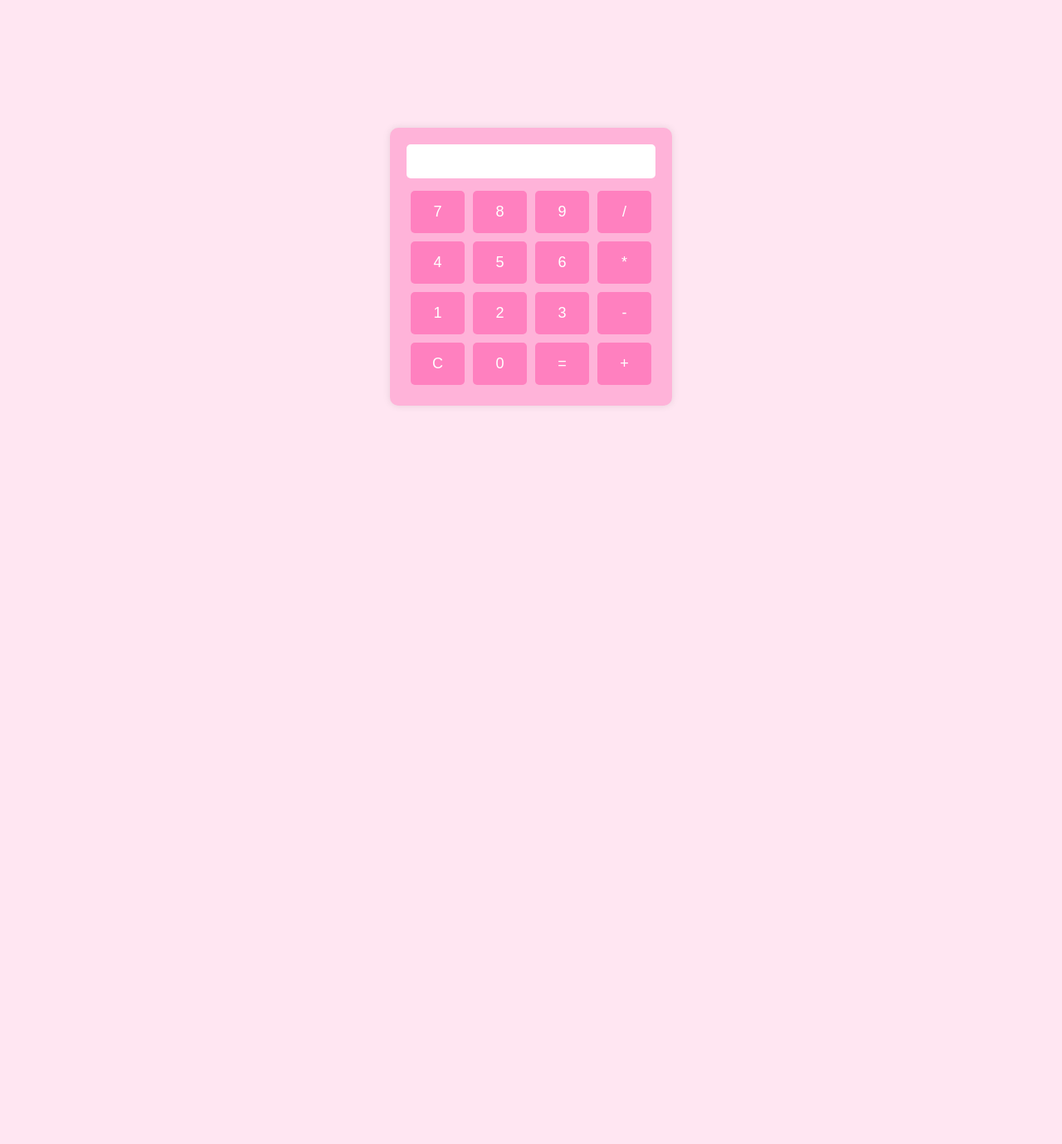
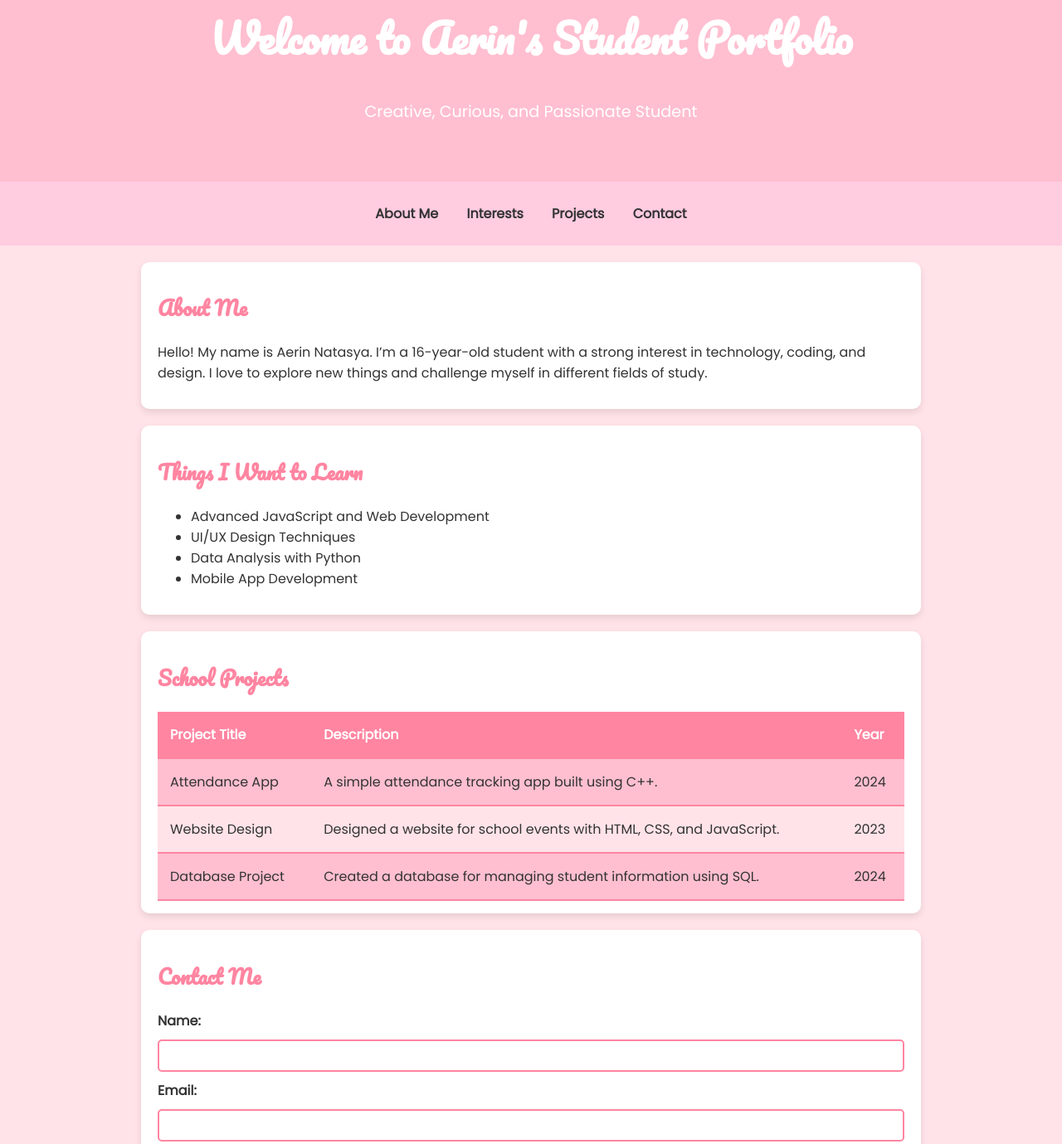
Before and after one commit to Aievrine/SMKcoding2024, a plain HTML site: page index.html in a window 1280 px wide. Shown: the part 79-1458 px from the top of the page at 83% size. Before the commit the page ends 800 px from the top, so only its background shows below. Drawn offline with Linux system fonts and the light colour scheme.

Commit message:
Add files via upload

```diff
--- a/index.html
+++ b/index.html
@@ -1,106 +1,90 @@
 <!DOCTYPE html>
 <html lang="en">
 <head>
-<meta charset="UTF-8">
-<meta name="viewport" content="width=device-width, initial-scale=1.0">
-<title>Kalkulator Sederhana</title>
-<style>
-    body {
-        font-family: Arial, sans-serif;
-        background-color: #ffe6f2; /* Pink pastel */
-        margin: 0;
-        padding: 0;
-        display: flex;
-        justify-content: center;
-        align-items: center;
-        height: 100vh;
-    }
-
-    .calculator {
-        background-color: #ffb3d9; /* Pink tua */
-        padding: 20px;
-        border-radius: 10px;
-        box-shadow: 0 0 10px rgba(0, 0, 0, 0.1);
-        width: 300px; /* Lebar kalkulator */
-    }
-
-    .display {
-        width: calc(100% - 20px); /* Lebar 100% dikurangi padding */
-        padding: 10px;
-        margin-bottom: 10px;
-        border-radius: 5px;
-        border: none;
-        font-size: 18px;
-        text-align: right;
-    }
-
-    .row {
-        display: flex;
-    }
-
-    .row input[type="button"] {
-        flex: 1;
-        padding: 15px;
-        margin: 5px;
-        border-radius: 5px;
-        border: none;
-        background-color: #ff80bf; /* Pink tua */
-        color: white;
-        font-size: 18px;
-        cursor: pointer;
-    }
-
-    .row input[type="button"]:hover {
-        background-color: #ff66a3; /* Pink tua gelap */
-    }
-</style>
+    <meta charset="UTF-8">
+    <meta name="viewport" content="width=device-width, initial-scale=1.0">
+    <title>Aerin's Student Portfolio</title>
+    <link rel="stylesheet" href="style.css">
+    <link href="https://fonts.googleapis.com/css2?family=Pacifico&family=Poppins:wght@300;400&display=swap" rel="stylesheet">
 </head>
 <body>
-    <div class="calculator">
-        <input type="text" class="display" id="display" readonly>
-        <div class="row">
-            <input type="button" value="7" onclick="appendToDisplay('7')">
-            <input type="button" value="8" onclick="appendToDisplay('8')">
-            <input type="button" value="9" onclick="appendToDisplay('9')">
-            <input type="button" value="/" onclick="appendToDisplay('/')">
-        </div>
-        <div class="row">
-            <input type="button" value="4" onclick="appendToDisplay('4')">
-            <input type="button" value="5" onclick="appendToDisplay('5')">
-            <input type="button" value="6" onclick="appendToDisplay('6')">
-            <input type="button" value="*" onclick="appendToDisplay('*')">
-        </div>
-        <div class="row">
-            <input type="button" value="1" onclick="appendToDisplay('1')">
-            <input type="button" value="2" onclick="appendToDisplay('2')">
-            <input type="button" value="3" onclick="appendToDisplay('3')">
-            <input type="button" value="-" onclick="appendToDisplay('-')">
-        </div>
-        <div class="row">
-            <input type="button" value="C" onclick="clearDisplay()">
-            <input type="button" value="0" onclick="appendToDisplay('0')">
-            <input type="button" value="=" onclick="calculate()">
-            <input type="button" value="+" onclick="appendToDisplay('+')">
-        </div>
-    </div>
+    <header>
+        <h1 id="animated-heading">Welcome to Aerin's Student Portfolio</h1>
+        <p>Creative, Curious, and Passionate Student</p>
+    </header>
 
-    <script>
-        function appendToDisplay(value) {
-            document.getElementById('display').value += value;
-        }
+    <nav>
+        <ul class="nav-links">
+            <li><a href="#about">About Me</a></li>
+            <li><a href="#interests">Interests</a></li>
+            <li><a href="#projects">Projects</a></li>
+            <li><a href="#contact">Contact</a></li>
+        </ul>
+    </nav>
 
-        function clearDisplay() {
-            document.getElementById('display').value = '';
-        }
+    <section id="about">
+        <h2>About Me</h2>
+        <p>Hello! My name is Aerin Natasya. I’m a 16-year-old student with a strong interest in technology, coding, and design. I love to explore new things and challenge myself in different fields of study.</p>
+    </section>
 
-        function calculate() {
-            try {
-                var result = eval(document.getElementById('display').value);
-                document.getElementById('display').value = result;
-            } catch (error) {
-                document.getElementById('display').value = 'Error';
-            }
-        }
-    </script>
+    <section id="interests">
+        <h2>Things I Want to Learn</h2>
+        <ul>
+            <li>Advanced JavaScript and Web Development</li>
+            <li>UI/UX Design Techniques</li>
+            <li>Data Analysis with Python</li>
+            <li>Mobile App Development</li>
+        </ul>
+    </section>
+
+    <section id="projects">
+        <h2>School Projects</h2>
+        <table>
+            <thead>
+                <tr>
+                    <th>Project Title</th>
+                    <th>Description</th>
+                    <th>Year</th>
+                </tr>
+            </thead>
+            <tbody>
+                <tr>
+                    <td>Attendance App</td>
+                    <td>A simple attendance tracking app built using C++.</td>
+                    <td>2024</td>
+                </tr>
+                <tr>
+                    <td>Website Design</td>
+                    <td>Designed a website for school events with HTML, CSS, and JavaScript.</td>
+                    <td>2023</td>
+                </tr>
+                <tr>
+                    <td>Database Project</td>
+                    <td>Created a database for managing student information using SQL.</td>
+                    <td>2024</td>
+                </tr>
+            </tbody>
+        </table>
+    </section>
+
+    <section id="contact">
+        <h2>Contact Me</h2>
+        <form action="#" id="contact-form">
+            <label for="name">Name:</label>
+            <input type="text" id="name" name="name" required>
+
+            <label for="email">Email:</label>
+            <input type="email" id="email" name="email" required>
+
+            <label for="message">Message:</label>
+            <textarea id="message" name="message" rows="4" required></textarea>
+
+            <button type="submit">Send Message</button>
+        </form>
+    </section>
+
+
+
+    <script src="script.js"></script>
 </body>
 </html>
--- /dev/null
+++ b/style.css
@@ -0,0 +1,136 @@
+/* General Styling */
+body {
+    font-family: 'Poppins', sans-serif;
+    background-color: #ffe3e8;
+    color: #333;
+    margin: 0;
+    padding: 0;
+}
+
+/* Header */
+header {
+    text-align: center;
+    padding: 50px 20px;
+    background-color: #ffbfd0;
+    color: white;
+}
+
+header h1 {
+    font-family: 'Pacifico', cursive;
+    font-size: 3rem;
+    transition: transform 0.5s ease-in-out;
+}
+
+header p {
+    font-size: 1.2rem;
+}
+
+.profile-photo {
+    margin-top: 20px;
+    width: 150px;
+    height: 150px;
+    border-radius: 50%;
+    border: 3px solid #ff85a1;
+}
+
+/* Navigation */
+nav {
+    background-color: #ffcce0;
+    padding: 10px 0;
+    text-align: center;
+}
+
+.nav-links {
+    list-style-type: none;
+    padding: 0;
+}
+
+.nav-links li {
+    display: inline-block;
+    margin: 0 15px;
+}
+
+.nav-links a {
+    text-decoration: none;
+    color: #333;
+    font-weight: bold;
+    transition: background-color 0.3s ease;
+}
+
+.nav-links a:hover {
+    background-color: #ff85a1;
+    color: white;
+    padding: 5px 10px;
+    border-radius: 10px;
+}
+
+/* Sections */
+section {
+    padding: 15px 20px;
+    background-color: #fff;
+    margin: 20px auto;
+    max-width: 900px;
+    border-radius: 10px;
+    box-shadow: 0 4px 8px rgba(0,0,0,0.1);
+}
+
+section h2 {
+    font-family: 'Pacifico', cursive;
+    color: #ff85a1;
+    margin-bottom: 20px;
+}
+
+/* Table Styling */
+table {
+    width: 100%;
+    border-collapse: collapse;
+    background-color: #ffbfd0;
+    color: #333;
+    font-size: 1rem;
+}
+
+table th, table td {
+    padding: 15px;
+    text-align: left;
+    border-bottom: 2px solid #ff85a1;
+}
+
+table th {
+    background-color: #ff85a1;
+    color: white;
+}
+
+table tr:nth-child(even) {
+    background-color: #ffe3e8;
+}
+
+/* Form */
+form {
+    display: flex;
+    flex-direction: column;
+    gap: 10px;
+}
+
+form label {
+    font-weight: bold;
+}
+
+form input, form textarea {
+    padding: 10px;
+    border: 2px solid #ff85a1;
+    border-radius: 5px;
+}
+
+form button {
+    padding: 10px;
+    background-color: #ff85a1;
+    color: white;
+    border: none;
+    border-radius: 5px;
+    font-weight: bold;
+    cursor: pointer;
+}
+
+form button:hover {
+    background-color: #ffbfd0;
+}
```
